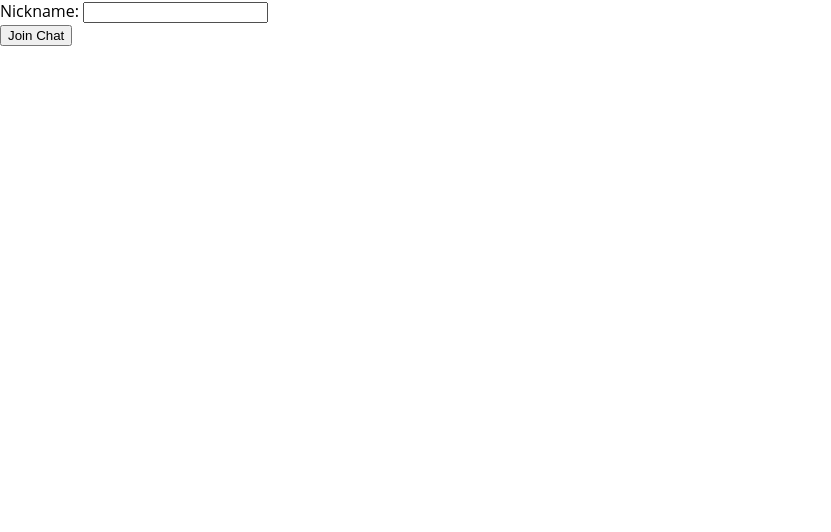
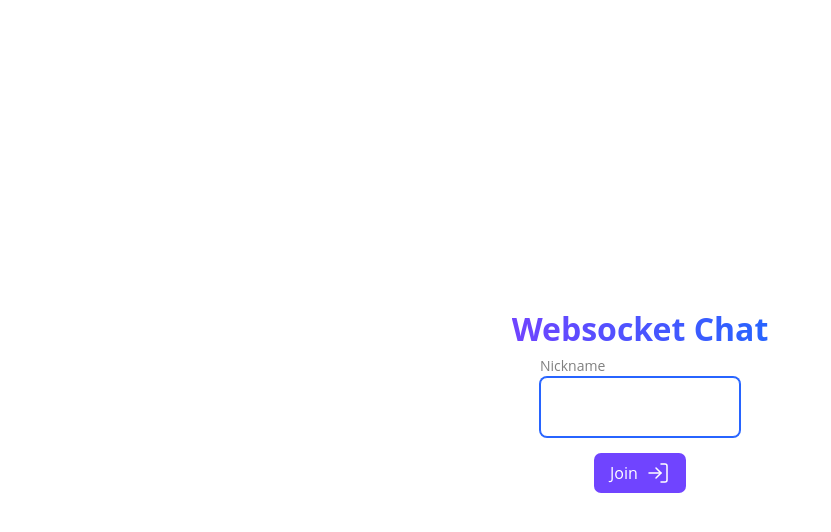
Before and after one commit to PiggyDiggy/react-websocket-chat, a React (Create React App) app in the folder client/: page / in a window 1280 px wide. Shown: the top 532 px of the page, without its empty margins (0-831 px from the left). Built offline with nearby package versions, Linux system fonts and the light colour scheme; the HTML template or start-up script is replaced by a standard one.

Commit message:
Styled Login page

```diff
--- /dev/null
+++ b/client/src/pages/Login/Login.module.css
@@ -0,0 +1,98 @@
+.wrapper {
+  flex-grow: 1;
+  display: flex;
+  flex-direction: column;
+  justify-content: center;
+  align-items: center;
+}
+
+.title {
+  margin-top: 0;
+  background-image: linear-gradient(to right, #7044FF, #2764FF);
+  -webkit-background-clip: text;
+  background-clip: text;
+  color: transparent;
+  font-size: 2em;
+}
+
+.form {
+  display: flex;
+  flex-direction: column;
+  align-items: center;
+  gap: 1em;
+}
+
+.input-wrapper {
+  position: relative;
+}
+
+.input__label {
+  position: absolute;
+  pointer-events: none;
+  top: 50%;
+  left: 50%;
+  color: gray;
+  transform: translate(-50%, -50%);
+  transition: transform 0.2s ease, inset 0.2s ease, font-size 0.2s ease;
+}
+
+.input-wrapper:focus-within .input__label,
+.input:valid + .input__label {
+  transform: translate(0, -110%);
+  top: 0;
+  left: 0;
+  font-size: 14px;
+}
+
+.input {
+  height: 60px;
+  border: 1px solid #2764FF;
+  border-radius: 7px;
+  font: inherit;
+  padding: 0.5em;
+  text-align: center;
+  min-width: 200px;
+  width: 200px;
+  transition: box-shadow 0.2s ease;
+}
+
+.input:focus {
+  outline: none;
+  box-shadow: 0 0 0 1px #2764FF;
+}
+
+.button {
+  display: flex;
+  align-items: center;
+  border: none;
+  background-color: #7044FF;
+  border-radius: 7px;
+  gap: 0.5em;
+  padding: 0.5em 1em;
+  font: inherit;
+  cursor: pointer;
+  color: white;
+  transition: background-color 0.1s ease-out;
+}
+
+.button:hover {
+  background-color: #815AFF;
+}
+
+.button__login-icon {
+  width: 24px;
+  height: 24px;
+  fill: none;
+  stroke: white;
+  stroke-width: 1.5;
+  stroke-linecap: round;
+  stroke-linejoin: round;
+}
+
+.icon__arrow {
+  transition: transform 0.1s ease;
+}
+
+.button:hover .button__login-icon .icon__arrow {
+  transform: translateX(1px);
+}
--- a/client/src/pages/Login/Login.tsx
+++ b/client/src/pages/Login/Login.tsx
@@ -1,4 +1,5 @@
-import React, { useRef } from "react";
+import React, { ChangeEvent, useEffect, useRef } from "react";
+import css from "./Login.module.css";
 
 type Props = {
   handleLogin: (name: string) => void;
@@ -7,6 +8,10 @@ type Props = {
 export const Login: React.FC<Props> = ({ handleLogin }) => {
   const input = useRef<HTMLInputElement>(null);
 
+  useEffect(() => {
+    input.current?.focus();
+  }, []);
+
   function login() {
     const nickname = input.current?.value;
     if (!nickname) return;
@@ -14,16 +19,48 @@ export const Login: React.FC<Props> = ({ handleLogin }) => {
     handleLogin(nickname);
   }
 
+  function resize() {
+    const target = input.current as HTMLInputElement;
+    const borderWidth = Number(
+      getComputedStyle(target).borderWidth.slice(0, -2)
+    );
+    target.style.width = "0px";
+    target.style.width = `${target.scrollWidth + borderWidth * 2}px`;
+  }
+
   return (
-    <section>
-      <form onSubmit={(e) => e.preventDefault()}>
-        <label htmlFor="nickname">Nickname: </label>
-        <input type="text" id="nickname" ref={input} autoComplete="off" />
-        <div>
-          <button onClick={login} type="submit">
-            Join Chat
-          </button>
+    <section className={css.wrapper}>
+      <h1 className={css.title}>Websocket Chat</h1>
+      <form className={css.form} onSubmit={(e) => e.preventDefault()}>
+        <div className={css["input-wrapper"]}>
+          <input
+            className={css.input}
+            type="text"
+            id="nickname"
+            ref={input}
+            autoComplete="off"
+            maxLength={30}
+            onChange={resize}
+            required
+          />
+          <label className={css.input__label} htmlFor="nickname">
+            Nickname
+          </label>
         </div>
+        <button className={css.button} onClick={login} type="submit">
+          <span>Join</span>
+          <svg
+            xmlns="http://www.w3.org/2000/svg"
+            viewBox="0 0 24 24"
+            className={css["button__login-icon"]}
+          >
+            <path d="M15 3h4a2 2 0 0 1 2 2v14a2 2 0 0 1-2 2h-4"></path>
+            <g className={css.icon__arrow}>
+              <polyline points="10 17 15 12 10 7"></polyline>
+              <line x1="15" y1="12" x2="3" y2="12"></line>
+            </g>
+          </svg>
+        </button>
       </form>
     </section>
   );
```
